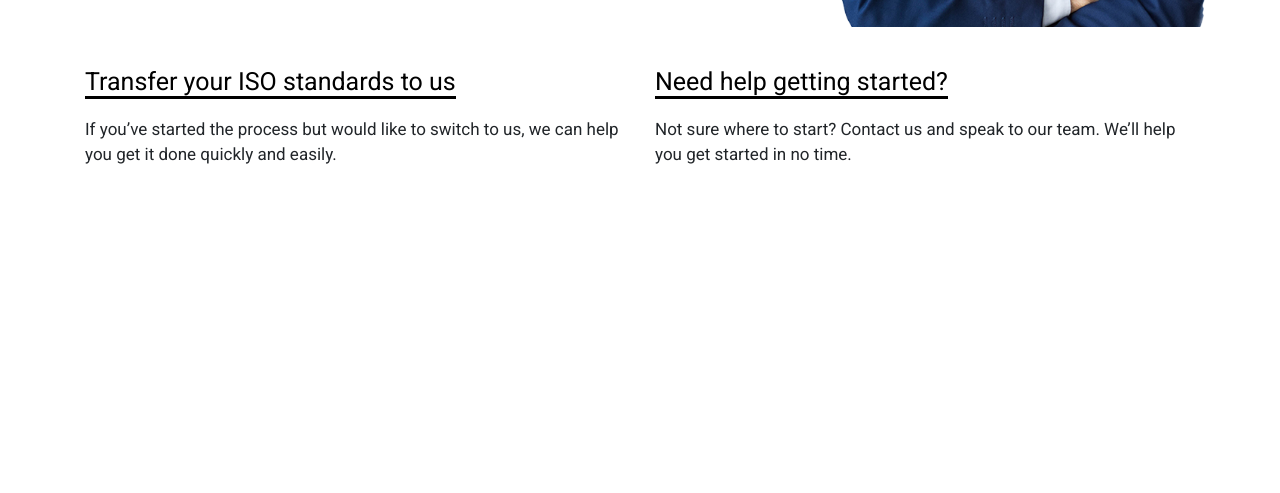
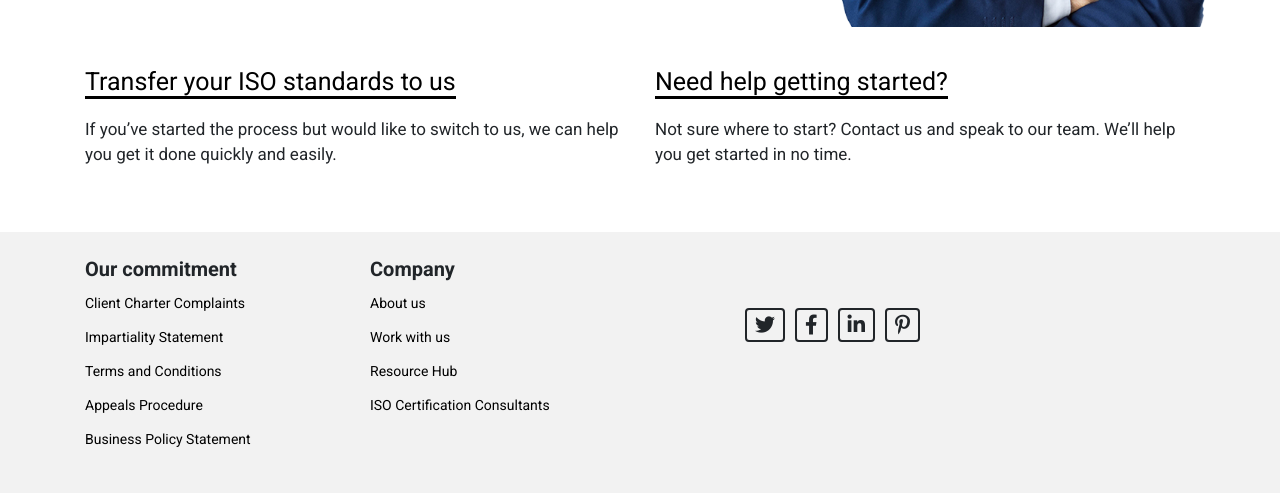
Before and after one commit to muhammadawaisshaikh/Citrix-Web, a PHP site: page / in a window 1280 px wide. Shown: the part 4975-5468 px from the top of the page. Before the commit the page ends 5139 px from the top, so only its background shows below. Run offline with PHP 8.4, Linux system fonts and the light colour scheme; some libraries are stand-ins or nearby versions.

Commit message:
footer section done with responsive

```diff
--- a/css/style.css
+++ b/css/style.css
@@ -687,6 +687,65 @@ a{
     font-size: 17px;
 }
 
+.footer
+{
+    padding: 2% 0;
+}
+
+.footer .commitment h6
+{
+    font-size: 20px;
+    font-weight: bold;
+}
+
+.footer .commitment ul
+{
+    list-style: none;
+    padding: 0;
+}
+
+.footer .commitment li
+{
+    padding-top: 10px;
+}
+
+.footer .commitment a
+{
+    color: black;
+    font-size: 14px;
+}
+
+.footer .commitment a:hover
+{
+    color: var(--red);
+    opacity: 0.5s;
+    transition: 0.5s;
+}
+
+.footer .icon
+{
+    float: right;
+    margin-top: 20%;
+
+}
+
+.footer .icon i
+{
+    font-size: 20px;
+    border: 2px solid;
+    border-radius: 4px;
+    padding: 5px 8px;
+    margin: 0 5px;
+}
+
+.footer .icon i:hover
+{
+    background-color:  var(--white);
+    color: var(--red);
+    opacity: 0.5s;
+    transition: 0.5s;
+}
+
 
 
 
@@ -849,6 +908,11 @@ a{
     font-size: 15px;
 }
 
+.footer .icon {
+    float: right;
+    margin-top: 6%;
+}
+
 
 }
 
@@ -939,6 +1003,11 @@ a{
     text-align: center;
 }
 
+.footer
+{
+    padding: 7% 0;
+}
+
 
 
 
--- a/index.html
+++ b/index.html
@@ -533,9 +533,49 @@
             <div class="container">
                 <div class="row">
 
-                    <div>
+                    <div class="col-lg-3 col-12">
+                        <div class="commitment">
+                            <h6>Our commitment</h6>
+                            <ul>
+                                <li><a href="#">Client Charter Complaints</a></li>
+                                <li><a href="#">Impartiality Statement</a></li>
+                                <li><a href="#">Terms and Conditions</a></li>
+                                <li><a href="#">Appeals Procedure</a></li>
+                                <li><a href="#">Business Policy Statement</a></li>
+                            </ul>
+                        </div>
+                    </div>
 
+                    <div class="col-lg-3 col-12">
+                        <div class="commitment">
+                            <h6>Company</h6>
+                            <ul>
+                                <li><a href="#">About us</a></li>
+                                <li><a href="#">Work with us</a></li>
+                                <li><a href="#">Resource Hub</a></li>
+                                <li><a href="#">ISO Certification Consultants</a></li>
+                            </ul>
+                        </div>
                     </div>
+
+                    <div class="col-lg-3 col-12">
+                        <div class="row icon">
+                            <i class="fab fa-twitter"></i>
+                            <i class="fab fa-facebook-f"></i>
+                            <i class="fab fa-linkedin-in"></i>
+                            <i class="fab fa-pinterest-p"></i>
+                        </div>
+                    </div>
+
+                </div>
+            </div>
+        </div>
+    </section>
+
+    <section>
+        <div class="last">
+            <div class="container">
+                <div class="row">
 
                 </div>
             </div>
```
